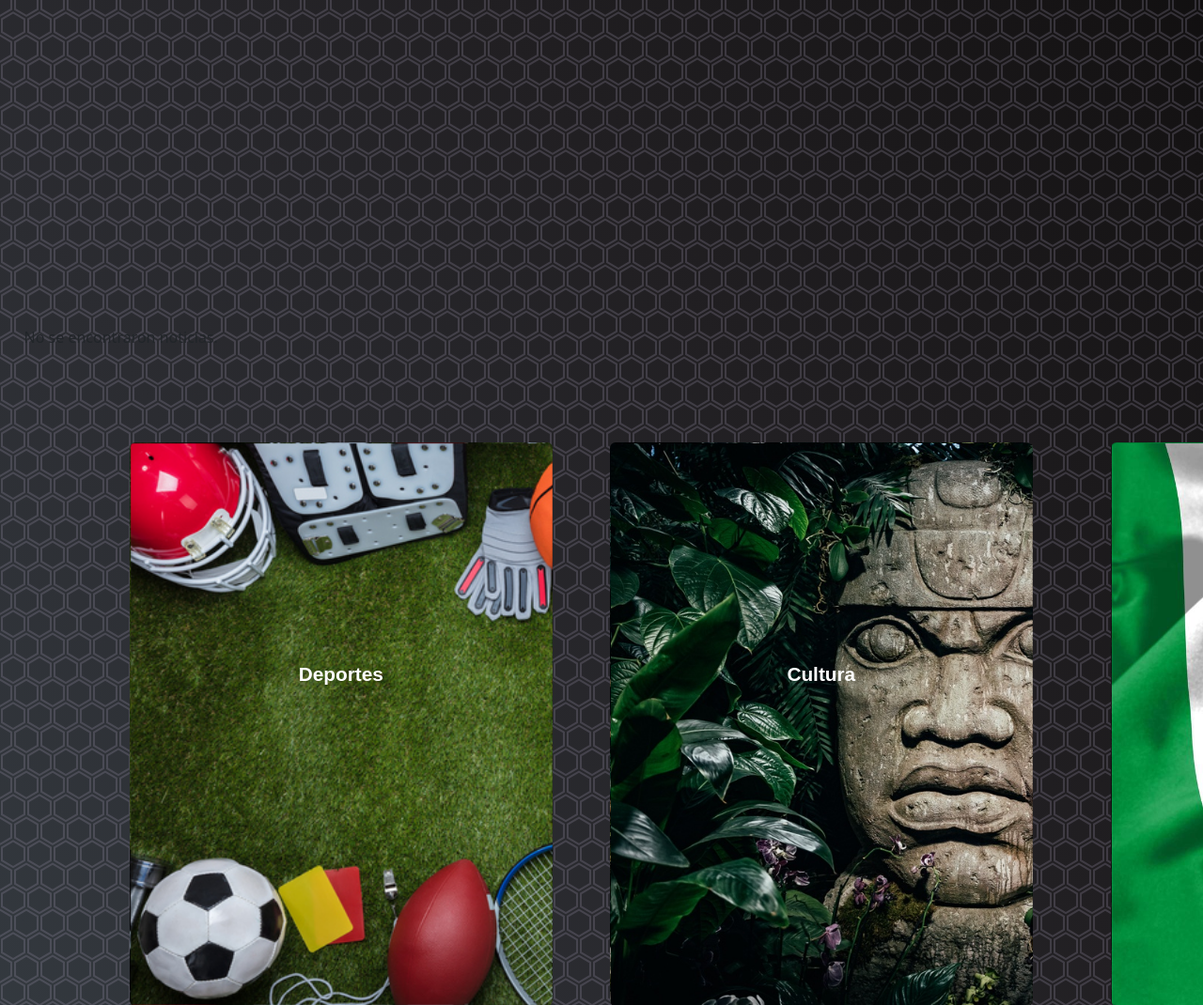
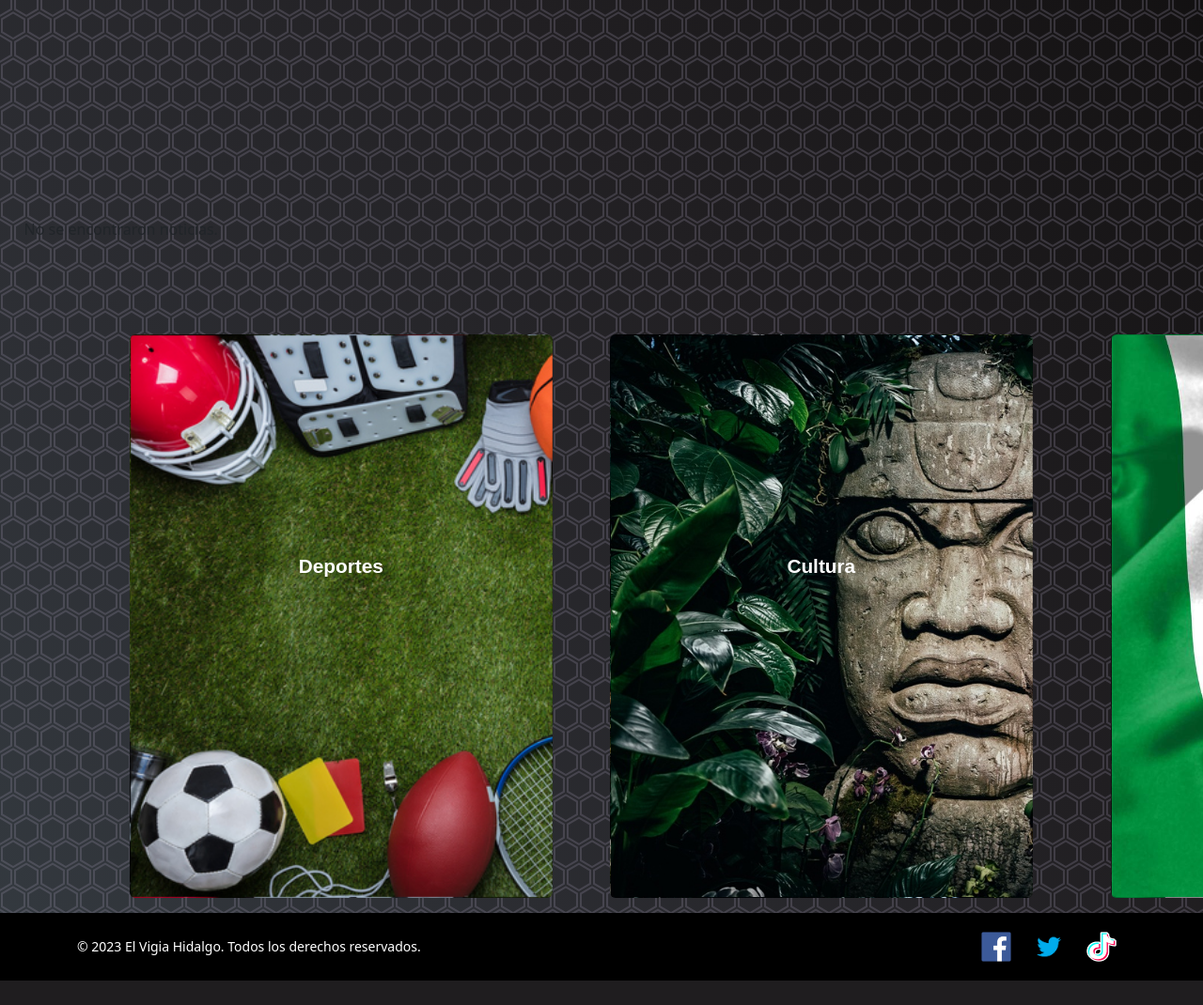
Before and after one commit to PabloTicci/ElVigiaWeb, a PHP site: page / in a window 1280 px wide; the page is wider, and only the part inside the window is pictured. Shown: the part 781-1851 px from the top of that part at 94% size. After the commit the page ends 1825 px from the top of that part, so only its background shows below. Run offline with PHP 8.4, Linux system fonts and the light colour scheme; data that the repository does not hold is empty.

Commit message:
Cambio margen

```diff
--- a/css/styles.css
+++ b/css/styles.css
@@ -371,7 +371,7 @@ nav a:hover
     grid-template-columns: repeat(auto-fit, minmax(300px,1fr));
     grid-gap:30px;
     padding-bottom: 20px;
-    margin-top: 10%;
+    margin-top: 1%;
     margin-left: 2%;
     align-items: center;
 
```
